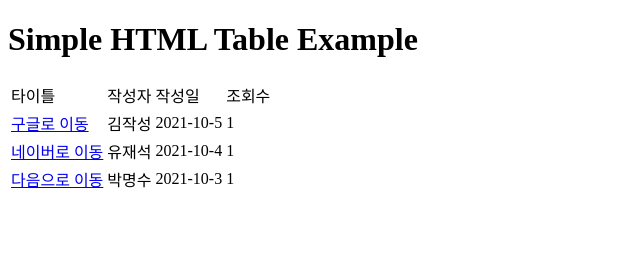
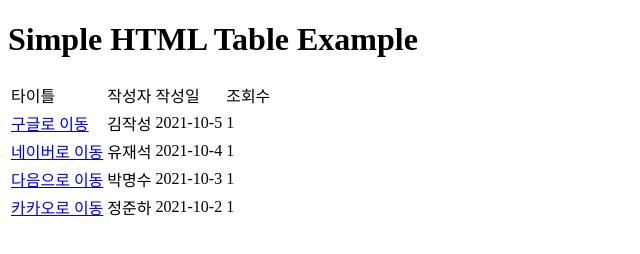
Before and after one commit to ToonRaon/SimpleHTMLTableExample, a plain HTML site: page index.html in a window 1280 px wide. Shown: the whole page, without its empty margins (0-640 px from the left). Drawn offline with Linux system fonts and the light colour scheme.

Commit message:
Update index.html

```diff
--- a/index.html
+++ b/index.html
@@ -40,6 +40,14 @@
 				<td>2021-10-3</td>
 				<td>1</td>
 			</tr>
+			<tr>
+				<td>
+					<a href="https://www.kakaocorp.com/page/">카카오로 이동</a>
+				</td>
+				<td>정준하</td>
+				<td>2021-10-2</td>
+				<td>1</td>
+			</tr>
 		</tbody>
 	</table>
 </body>
```
